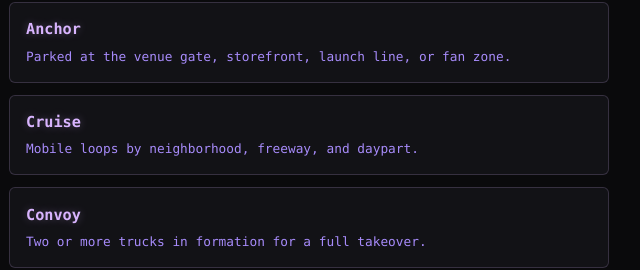
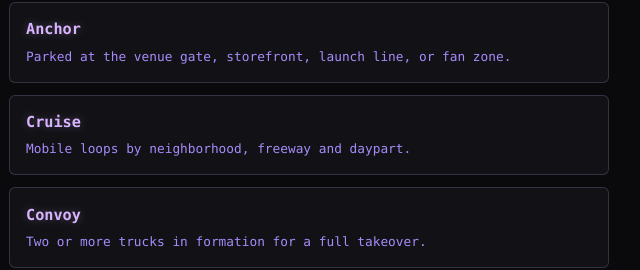
Before and after one commit to dec0sUSA/neonshell-site, a plain HTML site: page index.html in a window 1280 px wide. Shown: the part 1598-1868 px from the top of the page, 331-971 px from the left. Drawn offline with Linux system fonts and the light colour scheme.

Commit message:
Remove comma before and

```diff
--- a/index.html
+++ b/index.html
@@ -450,7 +450,7 @@
         </article>
         <article class="card">
           <h3>Cruise</h3>
-          <p>Mobile loops by neighborhood, freeway, and daypart.</p>
+          <p>Mobile loops by neighborhood, freeway and daypart.</p>
         </article>
         <article class="card">
           <h3>Convoy</h3>
```
